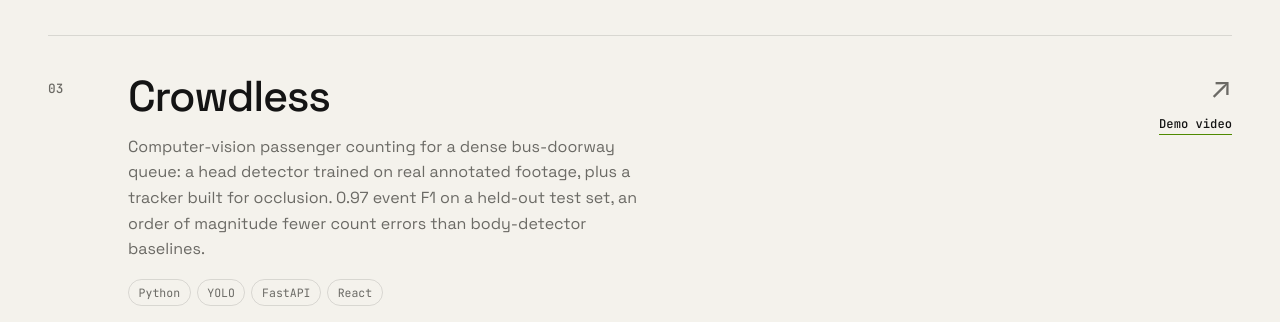
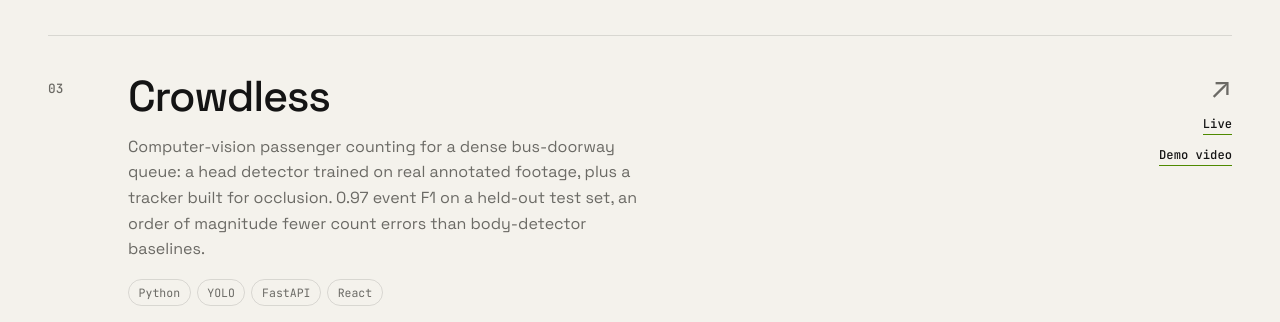
Before and after one commit to Alishnis/Portfolio, a website: page index.html in a window 1280 px wide. Shown: the part 2215-2537 px from the top of the page. Drawn offline with Linux system fonts and the light colour scheme; animation ran at ten frames a second.

Commit message:
Add Crowdless live link (GitHub Pages) (#5)

```diff
--- a/index.html
+++ b/index.html
@@ -95,7 +95,7 @@
             <p>Computer-vision passenger counting for a dense bus-doorway queue: a head detector trained on real annotated footage, plus a tracker built for occlusion. 0.97 event F1 on a held-out test set, an order of magnitude fewer count errors than body-detector baselines.</p>
             <ul class="tags"><li>Python</li><li>YOLO</li><li>FastAPI</li><li>React</li></ul>
           </div>
-          <div class="links"><span class="arrow">↗</span><a href="https://youtu.be/KVGqaX-Dgsg" target="_blank" rel="noopener">Demo video</a></div>
+          <div class="links"><span class="arrow">↗</span><a href="https://alishnis.github.io/crowdless-app/" target="_blank" rel="noopener">Live</a><a href="https://youtu.be/KVGqaX-Dgsg" target="_blank" rel="noopener">Demo video</a></div>
           <canvas class="thumb" data-kind="crowd" data-seed="47" aria-hidden="true"></canvas>
         </article>
 
```
